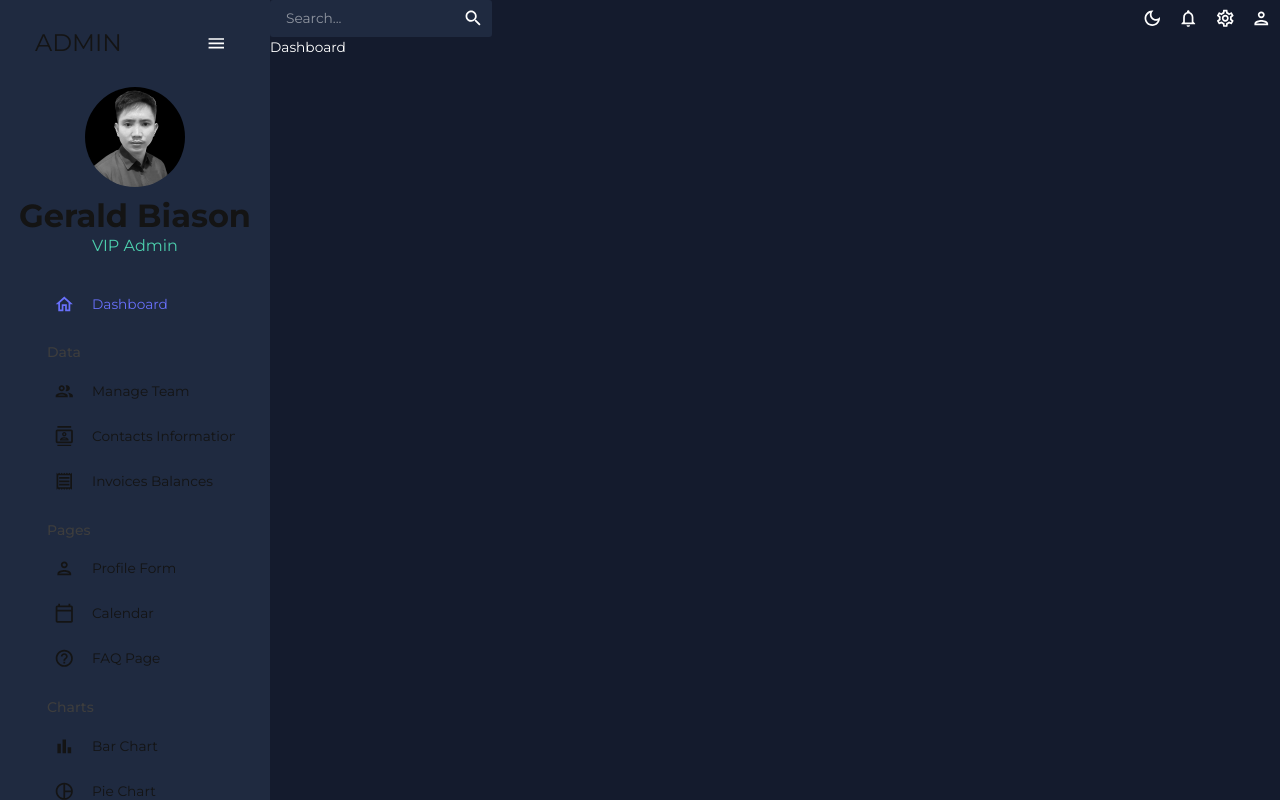
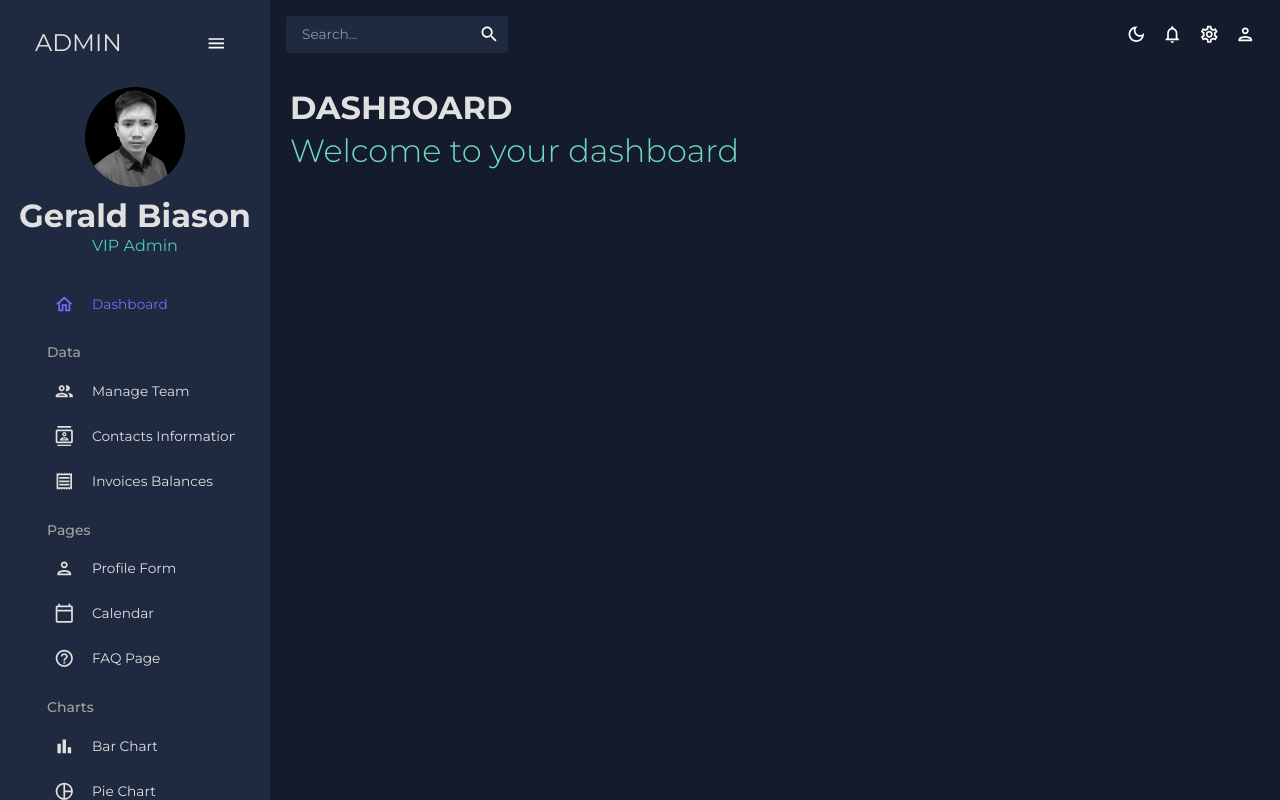
Before and after one commit to norrico31/dashboard-mui, a React (Create React App) app: page / in a window 1280 px wide. Built offline with nearby package versions, Linux system fonts and the light colour scheme.

Commit message:
sidebar and header component done

```diff
--- /dev/null
+++ b/src/components/Header.jsx
@@ -0,0 +1,15 @@
+import { Typography, Box, useTheme } from "@mui/material"
+import {tokens} from '../utils/theme'
+
+const Header = ({title, subtitle}) => {
+    const {palette: {mode}} = useTheme()
+    const colors = tokens(mode)
+    return (
+        <Box mb='30px'>
+            <Typography variant='h2' color={colors.grey[100]} fontWeight='bold' sx={{mb: '5px'}}>{title}</Typography>
+            <Typography variant='h2' color={colors.greenAccent[400]}>{subtitle}</Typography>
+        </Box>
+    )
+}
+
+export default Header
--- a/src/scenes/dashboard/index.jsx
+++ b/src/scenes/dashboard/index.jsx
@@ -1,6 +1,13 @@
+import {Box} from '@mui/material'
+import Header from '../../components/Header'
+
 const Dashboard = () => {
     return (
-        <div>Dashboard</div>
+        <Box m='20px'>
+            <Box display='flex' justifyContent='space-between' alignItems='center'>
+                <Header title='DASHBOARD' subtitle='Welcome to your dashboard' />
+            </Box>
+        </Box>
     )
 }
 
--- a/src/scenes/global/Sidebar.jsx
+++ b/src/scenes/global/Sidebar.jsx
@@ -63,6 +63,7 @@ const Sidebar = () => {
     >
       <ProSidebar collapsed={isCollapsed}>
         <Menu iconShape="square">
+
           {/* LOGO AND MENU ICON */}
           <MenuItem
             onClick={() => setIsCollapsed(!isCollapsed)}
@@ -89,6 +90,7 @@ const Sidebar = () => {
             )}
           </MenuItem>
 
+          {/* USER INFO AND IMG */}
           {!isCollapsed && (
             <Box mb="25px">
               <Box display="flex" justifyContent="center" alignItems="center">
@@ -115,7 +117,7 @@ const Sidebar = () => {
               </Box>
             </Box>
           )}
-
+            {/* MENU ITEMS */}
           <Box paddingLeft={isCollapsed ? undefined : "10%"}>
             <Item
               title="Dashboard"
--- a/src/scenes/global/Topbar.jsx
+++ b/src/scenes/global/Topbar.jsx
@@ -14,7 +14,7 @@ const Topbar = () => {
     const colors = tokens(theme.palette.mode)
     const {toggleColorMode} = useContext(ColorModeContext)
     return (
-        <Box display='flex' justifyContent='space-between'>
+        <Box display='flex' justifyContent='space-between' p={2}>
             <Box display='flex' backgroundColor={colors.primary[400]} borderRadius='3px'>
                 <InputBase sx={{ml: 2, flex: 1}} placeholder='Search...' />
                 <IconButton type='button' sx={{p:1}}>
--- a/src/utils/theme.js
+++ b/src/utils/theme.js
@@ -5,59 +5,59 @@ import { createTheme } from '@mui/material/styles'
 export const tokens = (mode) => ({
     ...(mode === 'dark' ? {
         grey: {
-            100: "#141414",
-            200: "#292929",
-            300: "#3d3d3d",
-            400: "#525252",
+            100: "#e0e0e0",
+            200: "#c2c2c2",
+            300: "#a3a3a3",
+            400: "#858585",
             500: "#666666",
-            600: "#858585",
-            700: "#a3a3a3",
-            800: "#c2c2c2",
-            900: "#e0e0e0",
+            600: "#525252",
+            700: "#3d3d3d",
+            800: "#292929",
+            900: "#141414",
         },
         primary: {
-            100: "#040509",
-            200: "#080b12",
-            300: "#0c101b",
-            400: "#1f2a40",
+            100: "#d0d1d5",
+            200: "#a1a4ab",
+            300: "#727681",
+            400: "#1F2A40",
             500: "#141b2d",
-            600: "#434957",
-            700: "#727681",
-            800: "#a1a4ab",
-            900: "#d0d1d5",
+            600: "#101624",
+            700: "#0c101b",
+            800: "#080b12",
+            900: "#040509",
         },
         greenAccent: {
-            100: "#0f2922",
-            200: "#1e5245",
-            300: "#2e7c67",
-            400: "#3da58a",
+            100: "#dbf5ee",
+            200: "#b7ebde",
+            300: "#94e2cd",
+            400: "#70d8bd",
             500: "#4cceac",
-            600: "#70d8bd",
-            700: "#94e2cd",
-            800: "#b7ebde",
-            900: "#dbf5ee",
+            600: "#3da58a",
+            700: "#2e7c67",
+            800: "#1e5245",
+            900: "#0f2922",
         },
         redAccent: {
-            100: "#2c100f",
-            200: "#58201e",
-            300: "#832f2c",
-            400: "#af3f3b",
+            100: "#f8dcdb",
+            200: "#f1b9b7",
+            300: "#e99592",
+            400: "#e2726e",
             500: "#db4f4a",
-            600: "#e2726e",
-            700: "#e99592",
-            800: "#f1b9b7",
-            900: "#f8dcdb",
+            600: "#af3f3b",
+            700: "#832f2c",
+            800: "#58201e",
+            900: "#2c100f",
         },
         blueAccent: {
-            100: "#151632",
-            200: "#2a2d64",
-            300: "#3e4396",
-            400: "#535ac8",
+            100: "#e1e2fe",
+            200: "#c3c6fd",
+            300: "#a4a9fc",
+            400: "#868dfb",
             500: "#6870fa",
-            600: "#868dfb",
-            700: "#a4a9fc",
-            800: "#c3c6fd",
-            900: "#e1e2fe",
+            600: "#535ac8",
+            700: "#3e4396",
+            800: "#2a2d64",
+            900: "#151632",
         },
     } : {
         grey: {
@@ -75,7 +75,7 @@ export const tokens = (mode) => ({
             100: "#040509",
             200: "#080b12",
             300: "#0c101b",
-            400: "#f2f0f0",
+            400: "#f2f0f0", // manually changed
             500: "#141b2d",
             600: "#434957",
             700: "#727681",
```
